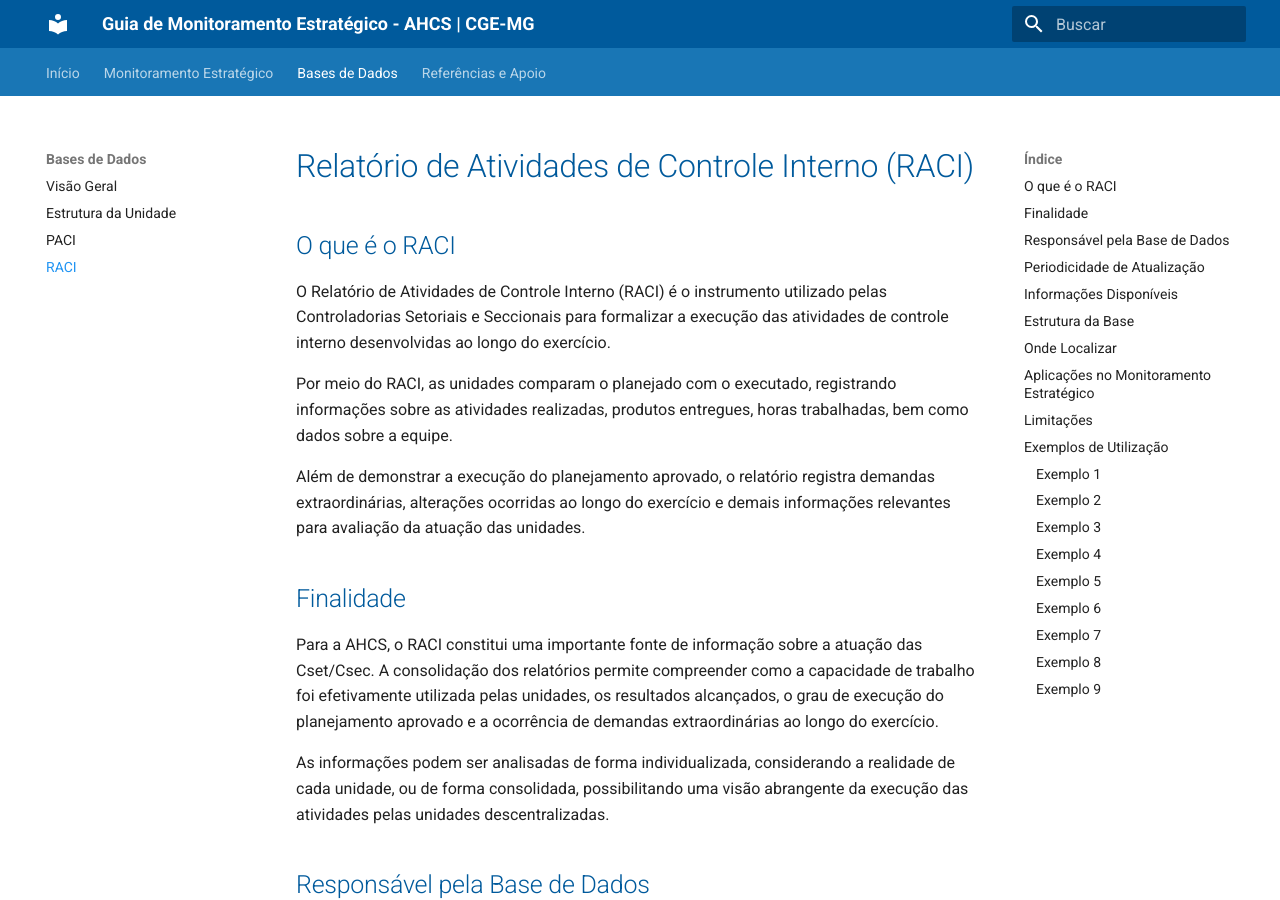
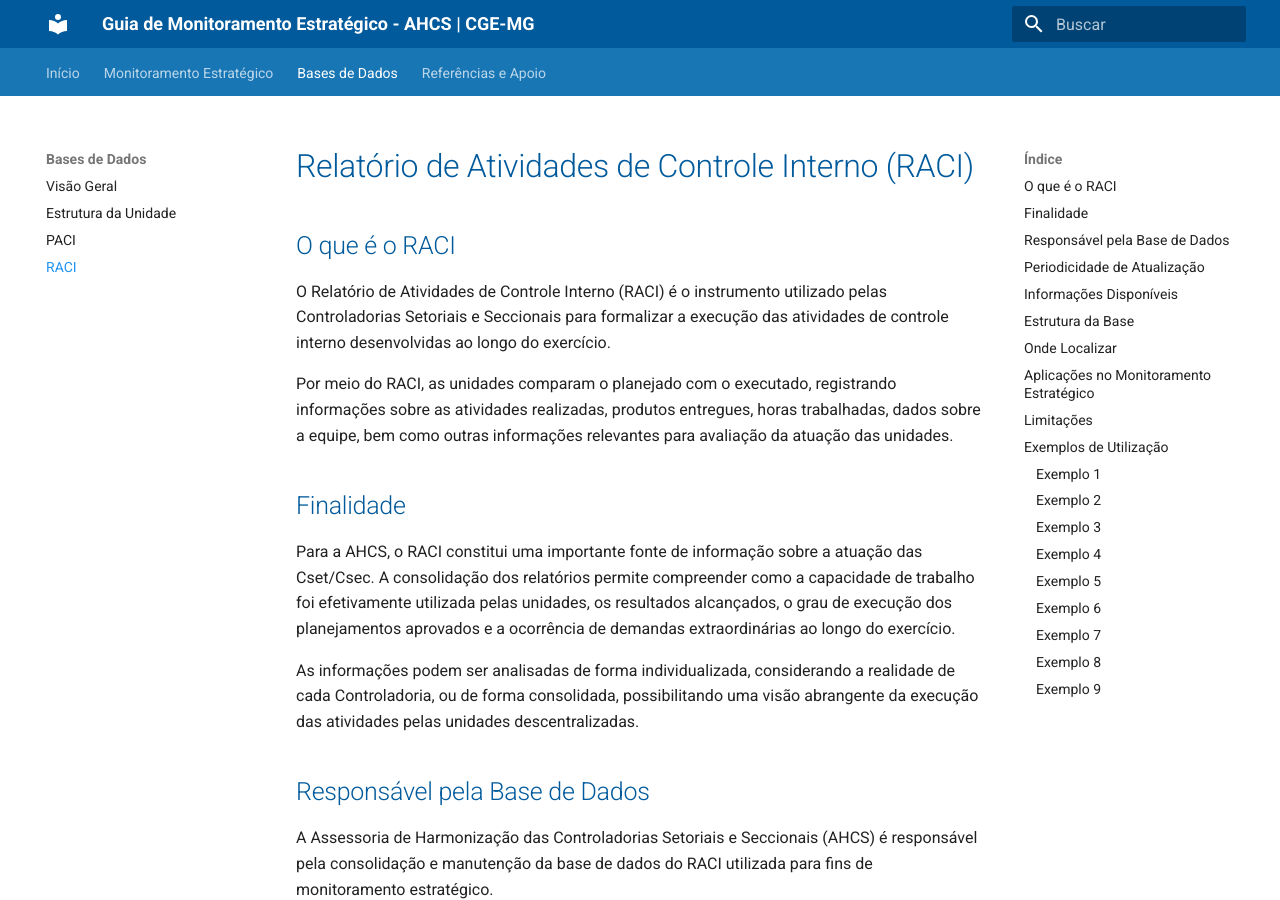
Before and after one commit to CGEMG-AHCS/guia-monitoramento-estrategico, an MkDocs documentation site: the page built from docs/bases-dados/raci.md, in a window 1280 px wide and 900 px high. Built offline with MkDocs 1.6.1 and Material for MkDocs 9.7.7, drawn with Linux system fonts in a browser that asks for light colours.

Commit message:
Update raci.md

```diff
--- a/docs/bases-dados/raci.md
+++ b/docs/bases-dados/raci.md
@@ -4,15 +4,13 @@
 
 O Relatório de Atividades de Controle Interno (RACI) é o instrumento utilizado pelas Controladorias Setoriais e Seccionais para formalizar a execução das atividades de controle interno desenvolvidas ao longo do exercício.
 
-Por meio do RACI, as unidades comparam o planejado com o executado, registrando informações sobre as atividades realizadas, produtos entregues, horas trabalhadas, bem como dados sobre a equipe.
-
-Além de demonstrar a execução do planejamento aprovado, o relatório registra demandas extraordinárias, alterações ocorridas ao longo do exercício e demais informações relevantes para avaliação da atuação das unidades.
+Por meio do RACI, as unidades comparam o planejado com o executado, registrando informações sobre as atividades realizadas, produtos entregues, horas trabalhadas, dados sobre a equipe, bem como outras informações relevantes para avaliação da atuação das unidades.
 
 ## Finalidade
 
-Para a AHCS, o RACI constitui uma importante fonte de informação sobre a atuação das Cset/Csec. A consolidação dos relatórios permite compreender como a capacidade de trabalho foi efetivamente utilizada pelas unidades, os resultados alcançados, o grau de execução do planejamento aprovado e a ocorrência de demandas extraordinárias ao longo do exercício.
+Para a AHCS, o RACI constitui uma importante fonte de informação sobre a atuação das Cset/Csec. A consolidação dos relatórios permite compreender como a capacidade de trabalho foi efetivamente utilizada pelas unidades, os resultados alcançados, o grau de execução dos planejamentos aprovados e a ocorrência de demandas extraordinárias ao longo do exercício.
 
-As informações podem ser analisadas de forma individualizada, considerando a realidade de cada unidade, ou de forma consolidada, possibilitando uma visão abrangente da execução das atividades  pelas unidades descentralizadas.
+As informações podem ser analisadas de forma individualizada, considerando a realidade de cada Controladoria, ou de forma consolidada, possibilitando uma visão abrangente da execução das atividades  pelas unidades descentralizadas.
 
 ## Responsável pela Base de Dados
 
```
